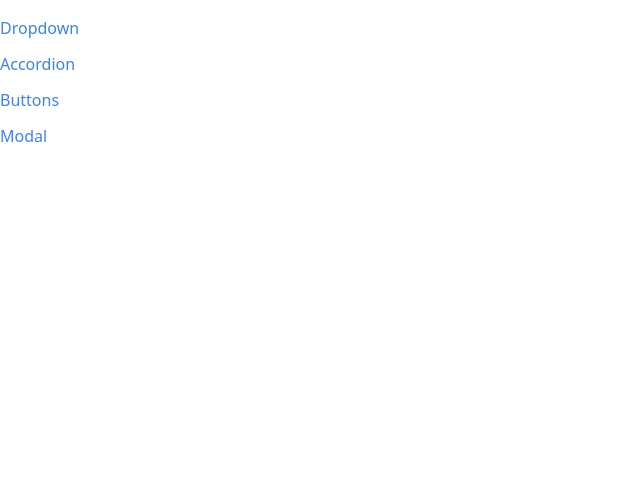
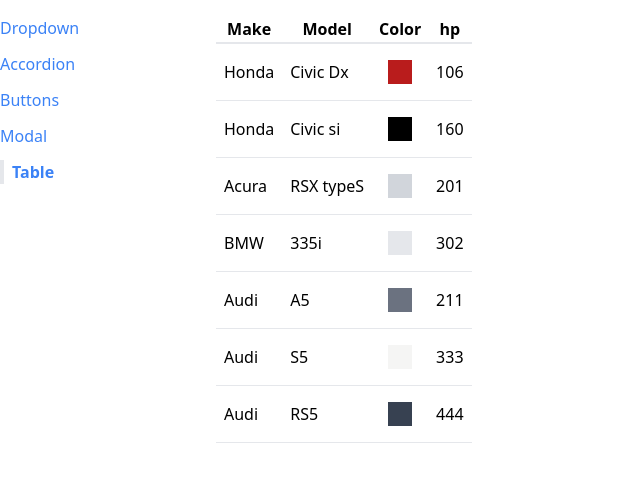
Before and after one commit to anthonynarine/components, a React (Create React App) app in the folder comps/: page /table in a window 1280 px wide. Shown: the top 482 px of the page, without its empty margins (0-640 px from the left). Built offline with nearby package versions, Linux system fonts and the light colour scheme.

Commit message:
Reusable Table Component Added with TailwindCss

```diff
--- a/comps/src/App.js
+++ b/comps/src/App.js
@@ -4,10 +4,10 @@
 import DropdownPage from "./pages/DropdownPage"
 import ButtonPage from "./pages/ButtonPage";
 import ModalPage from "./pages/ModalPage";
+import TablePage from "./pages/TablePage";
 
 
 function App () {
-
 
 
 
@@ -27,6 +27,9 @@
             <Route path="/modal">
               <ModalPage/>
             </Route>
+            <Route path="/table">
+              <TablePage/>
+            </Route>
           </div>
         </div>
     );
--- a/comps/src/Components/Modal.jsx
+++ b/comps/src/Components/Modal.jsx
@@ -1,19 +1,36 @@
 import ReactDOM  from "react-dom";
+import { useEffect } from "react";
 
 // the createPortal function will allow our modal to be rendered without a
 // depending a parent position by telling React to place HTML produced
 // by this Component somwhere else. we will render our model in a div created in index.html
 
 function Modal({ onClose, children, actionBar }) {
+    //this useEffec function will disable scrolling when the modal is open and enable when closed
+    useEffect(() => {
+        document.body.classList.add("overflow-hidden");
+
+        return () => {
+            document.body.classList.remove("overflow-hidden")
+        };
+
+    }, []);
+
+
+
     return ReactDOM.createPortal(
         <div>
             <div
                 onClick={onClose}
-                className="absolute inset-0 bg-gray-300 opacity-80"
+                className="fixed inset-0 bg-gray-300 opacity-80"
             ></div>
-            <div className="absolute inset-40 p-10 bg-white">
-                {children}
-                {actionBar}
+            <div className="fixed inset-40 p-10 bg-white">
+                <div className="flex flex-col justify-between h-full">
+                    {children}
+                    <div className="flex justify-end" >
+                        {actionBar}
+                    </div>
+                </div>
             </div>
         </div>,
         document.querySelector(".modal-container")
--- a/comps/src/Components/SideBar.jsx
+++ b/comps/src/Components/SideBar.jsx
@@ -3,10 +3,11 @@
 function Sidebar() {
 //this will show our links w/o having to write them out one by one
     const links = [
-        {label: "Dropdown", path: "/"},
-        {label: "Accordion", path: "/accordion"},
-        {label: "Buttons", path: "/buttons"},
-        {label: "Modal", path: "/modal"},
+        {label: "Dropdown", path: "/" },
+        {label: "Accordion", path: "/accordion" },
+        {label: "Buttons", path: "/buttons" },
+        {label: "Modal", path: "/modal" },
+        {label: "Table", path: "/table" },
     ];
 
     const renderedLinks = links.map((link) => {
--- /dev/null
+++ b/comps/src/Components/Table.jsx
@@ -0,0 +1,35 @@
+function Table({ data, config }) {
+
+    const renderedHeaders = config.map((column) => {
+//column label (col header) is unique so it can be used as they key during mapping
+        return <th key={column.label}>{column.label}</th>
+
+    });
+
+    const renderedRows = data.map((car) => {
+        const renderedCells = config.map((column) => {
+            return <td className="p-2" key={column.label}>{column.render(car)}</td>
+        })
+
+        return (
+//car model is unique so it can be used as the key during mapping
+            <tr key={car.model} className="border-b">
+                {renderedCells}
+            </tr>
+        );
+    });
+
+
+
+    return(
+        <table className="table-auto border-spacing-2">
+            <thead>
+                <tr className="border-b-2"> {renderedHeaders}</tr>
+            </thead>
+            <tbody>{renderedRows}</tbody>
+        </table>
+    );
+
+};
+
+export default Table;
--- a/comps/src/pages/ModalPage.jsx
+++ b/comps/src/pages/ModalPage.jsx
@@ -17,12 +17,12 @@
 
     //variables below were created to make jsx code more readable
     const actionBar = <div>
-        <Button primary >I Accept</Button>
+        <Button onClick={handleModalClose} primary >I Accept</Button>
     </div>
 
     const modal =
         <Modal onClose={handleModalClose} actionBar={actionBar}>
-            <p>You will accept that LBJ is the Goat</p>
+            <p>This is an important document click to accept</p>
         </Modal>
 
 
@@ -30,7 +30,22 @@
      <div>
         <Button primary onClick={handleModalClick}>Open Modal</Button>
         {showModal && modal}
-        {/* if showModel is true, display that component if false show nothing */}
+        <p>
+        Lorem ipsum dolor sit amet, consectetur adipiscing elit. Duis ut placerat eros. Etiam volutpat purus leo, ut luctus ante accumsan id. Donec pretium vulputate lectus, in laoreet dui ornare et. Pellentesque habitant morbi tristique senectus et netus et malesuada fames ac turpis egestas. Sed gravida velit vel cursus ultricies. Donec ultrices, urna ac maximus tincidunt, ipsum ligula viverra nunc, in bibendum justo augue non dolor. Fusce sodales nisl sit amet vehicula dapibus. Phasellus eget diam vel orci hendrerit aliquet. Etiam scelerisque elit sed turpis tempus, sed fringilla sem gravida. Vivamus velit elit, accumsan at congue ut, ornare eu arcu. Duis et scelerisque diam, in porta justo. Morbi ultricies eros sit amet sem fermentum ultrices. Morbi nec tortor vel orci laoreet sagittis. Nam eu faucibus est. Donec vehicula ligula nisl, in maximus dolor ultrices ut. Proin et consequat nisl.
+        </p>        {/* if showModel is true, display that component if false show nothing */}
+        <p>
+        Lorem ipsum dolor sit amet, consectetur adipiscing elit. Duis ut placerat eros. Etiam volutpat purus leo, ut luctus ante accumsan id. Donec pretium vulputate lectus, in laoreet dui ornare et. Pellentesque habitant morbi tristique senectus et netus et malesuada fames ac turpis egestas. Sed gravida velit vel cursus ultricies. Donec ultrices, urna ac maximus tincidunt, ipsum ligula viverra nunc, in bibendum justo augue non dolor. Fusce sodales nisl sit amet vehicula dapibus. Phasellus eget diam vel orci hendrerit aliquet. Etiam scelerisque elit sed turpis tempus, sed fringilla sem gravida. Vivamus velit elit, accumsan at congue ut, ornare eu arcu. Duis et scelerisque diam, in porta justo. Morbi ultricies eros sit amet sem fermentum ultrices. Morbi nec tortor vel orci laoreet sagittis. Nam eu faucibus est. Donec vehicula ligula nisl, in maximus dolor ultrices ut. Proin et consequat nisl.
+        </p>        {/* if showModel is true, display that component if false show nothing */}
+        <p>
+        Lorem ipsum dolor sit amet, consectetur adipiscing elit. Duis ut placerat eros. Etiam volutpat purus leo, ut luctus ante accumsan id. Donec pretium vulputate lectus, in laoreet dui ornare et. Pellentesque habitant morbi tristique senectus et netus et malesuada fames ac turpis egestas. Sed gravida velit vel cursus ultricies. Donec ultrices, urna ac maximus tincidunt, ipsum ligula viverra nunc, in bibendum justo augue non dolor. Fusce sodales nisl sit amet vehicula dapibus. Phasellus eget diam vel orci hendrerit aliquet. Etiam scelerisque elit sed turpis tempus, sed fringilla sem gravida. Vivamus velit elit, accumsan at congue ut, ornare eu arcu. Duis et scelerisque diam, in porta justo. Morbi ultricies eros sit amet sem fermentum ultrices. Morbi nec tortor vel orci laoreet sagittis. Nam eu faucibus est. Donec vehicula ligula nisl, in maximus dolor ultrices ut. Proin et consequat nisl.
+        </p>        {/* if showModel is true, display that component if false show nothing */}
+        <p>
+        Lorem ipsum dolor sit amet, consectetur adipiscing elit. Duis ut placerat eros. Etiam volutpat purus leo, ut luctus ante accumsan id. Donec pretium vulputate lectus, in laoreet dui ornare et. Pellentesque habitant morbi tristique senectus et netus et malesuada fames ac turpis egestas. Sed gravida velit vel cursus ultricies. Donec ultrices, urna ac maximus tincidunt, ipsum ligula viverra nunc, in bibendum justo augue non dolor. Fusce sodales nisl sit amet vehicula dapibus. Phasellus eget diam vel orci hendrerit aliquet. Etiam scelerisque elit sed turpis tempus, sed fringilla sem gravida. Vivamus velit elit, accumsan at congue ut, ornare eu arcu. Duis et scelerisque diam, in porta justo. Morbi ultricies eros sit amet sem fermentum ultrices. Morbi nec tortor vel orci laoreet sagittis. Nam eu faucibus est. Donec vehicula ligula nisl, in maximus dolor ultrices ut. Proin et consequat nisl.
+        </p>        {/* if showModel is true, display that component if false show nothing */}
+        <p>
+        Lorem ipsum dolor sit amet, consectetur adipiscing elit. Duis ut placerat eros. Etiam volutpat purus leo, ut luctus ante accumsan id. Donec pretium vulputate lectus, in laoreet dui ornare et. Pellentesque habitant morbi tristique senectus et netus et malesuada fames ac turpis egestas. Sed gravida velit vel cursus ultricies. Donec ultrices, urna ac maximus tincidunt, ipsum ligula viverra nunc, in bibendum justo augue non dolor. Fusce sodales nisl sit amet vehicula dapibus. Phasellus eget diam vel orci hendrerit aliquet. Etiam scelerisque elit sed turpis tempus, sed fringilla sem gravida. Vivamus velit elit, accumsan at congue ut, ornare eu arcu. Duis et scelerisque diam, in porta justo. Morbi ultricies eros sit amet sem fermentum ultrices. Morbi nec tortor vel orci laoreet sagittis. Nam eu faucibus est. Donec vehicula ligula nisl, in maximus dolor ultrices ut. Proin et consequat nisl.
+        </p>
+     {/* if showModel is true, display that component if false show nothing */}
     </div>
     );
 };
--- /dev/null
+++ b/comps/src/pages/TablePage.jsx
@@ -0,0 +1,47 @@
+import Table from "../components/Table";
+
+
+function TablePage() {
+
+    const carData = [
+        { make: "Honda", model: "Civic Dx", color: "bg-red-700", hp: 106 },
+        { make: "Honda", model: "Civic si", color: "bg-black", hp: 160 },
+        { make: "Acura", model: "RSX typeS", color: "bg-gray-300", hp: 201 },
+        { make: "BMW",   model: "335i", color: "bg-gray-200", hp: 302 },
+        { make: "Audi",  model: "A5", color: "bg-gray-500", hp: 211 },
+        { make: "Audi",  model: "S5", color: "bg-stone-100", hp: 333 },
+        { make: "Audi",  model: "RS5", color: "bg-gray-700", hp: 444 },
+    ];
+
+    const config = [
+        {
+            label: "Make",
+            render: (car) => car.make
+        },
+        {
+            label: "Model",
+            render: (car) => car.model
+        },
+        {
+            label: "Color",
+            render: (car) => <div className={`p-3 m-2 ${car.color}`} ></div>
+        },
+        {
+            label: "hp",
+            render: (car) => car.hp
+        },
+        // {
+        //     label: "User Rating",
+        //     render: (car) => car.price,
+        // },
+    ];
+
+
+    return(
+        <div>
+            <Table data={carData} config={config}/>
+        </div>
+    )
+};
+
+export default TablePage;
```
